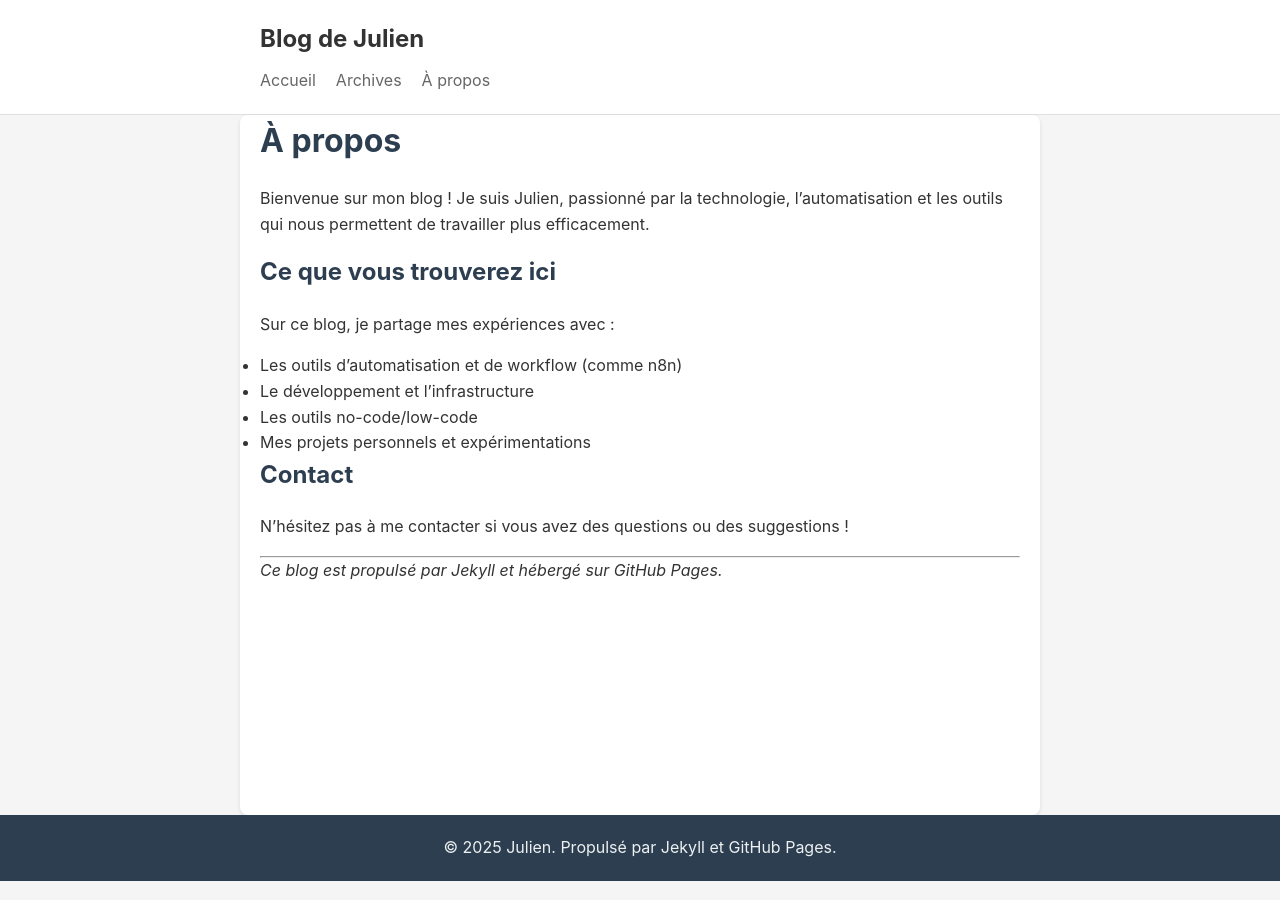
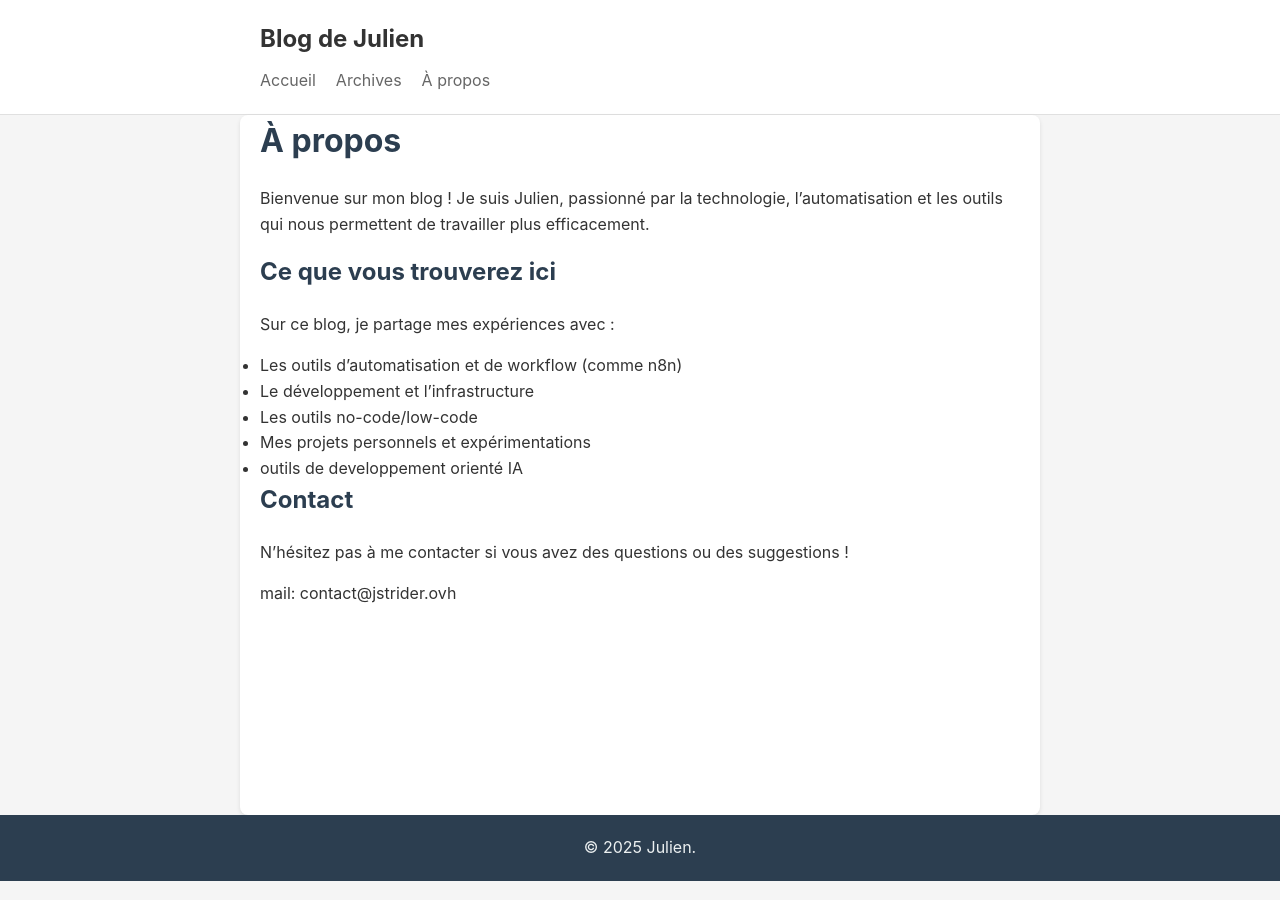
Before and after one commit to jStrider/blog, a Jekyll site: the page built from about.md, in a window 1280 px wide. Built offline with Jekyll 4.4.1, drawn with Linux system fonts in a browser that asks for light colours.

Commit message:
fix: added small informations to fix the blog

```diff
--- a/_layouts/default.html
+++ b/_layouts/default.html
@@ -29,7 +29,7 @@
 
   <footer>
     <div class="container">
-      <p>&copy; {{ 'now' | date: '%Y' }} {{ site.author }}. Propulsé par Jekyll et GitHub Pages.</p>
+      <p>&copy; {{ 'now' | date: '%Y' }} {{ site.author }}.</p>
     </div>
   </footer>
 </body>
--- a/about.md
+++ b/about.md
@@ -15,11 +15,10 @@ Sur ce blog, je partage mes expériences avec :
 - Le développement et l'infrastructure
 - Les outils no-code/low-code
 - Mes projets personnels et expérimentations
+- outils de developpement orienté IA
 
 ## Contact
 
 N'hésitez pas à me contacter si vous avez des questions ou des suggestions !
 
----
-
-*Ce blog est propulsé par Jekyll et hébergé sur GitHub Pages.*
+mail: contact@jstrider.ovh
```
Also changed, not shown: _posts/2025-08-12-introduction-n8n.md (+1 -1 lines), notes/todo.md (+6 -0 lines).
